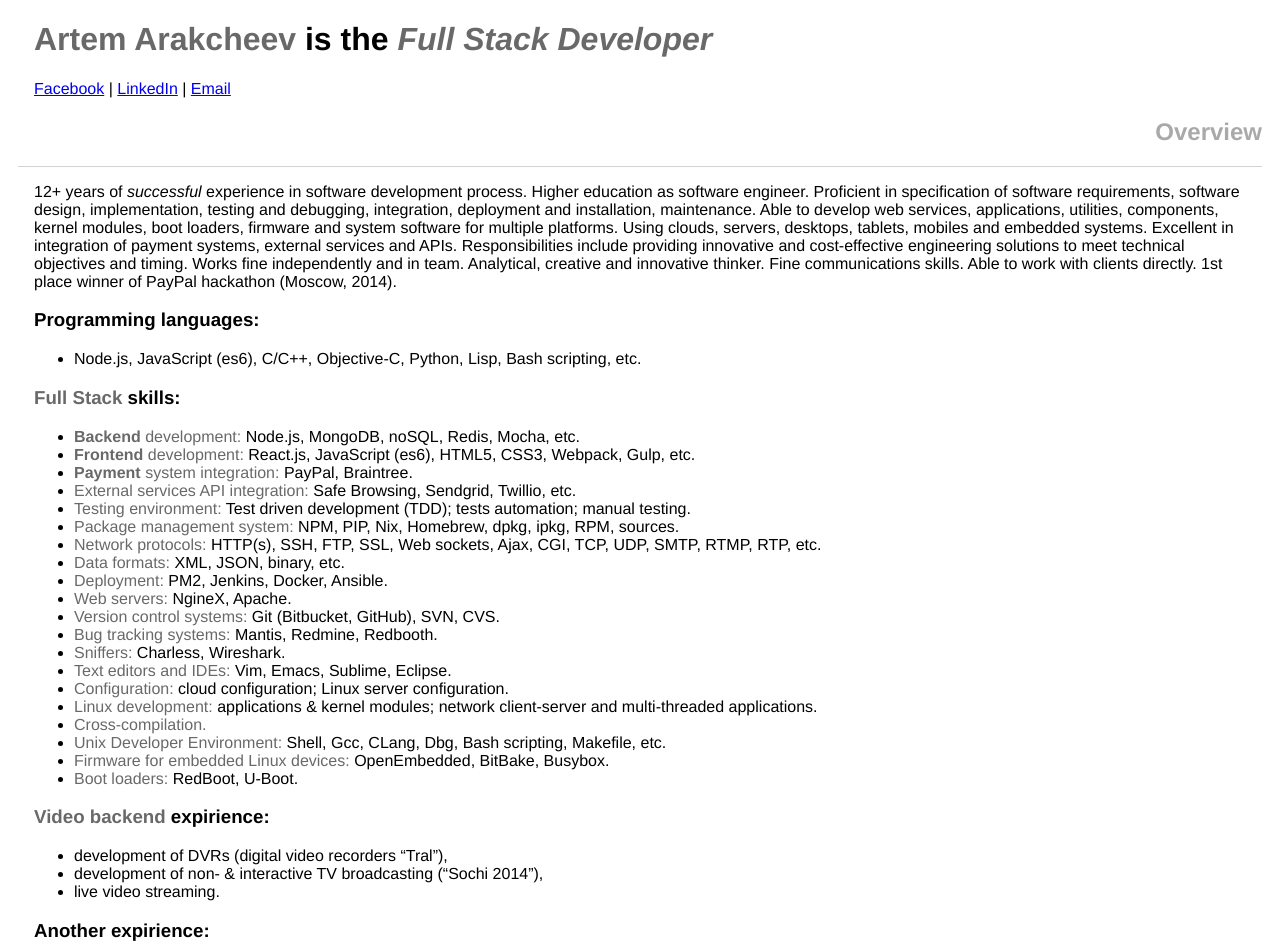
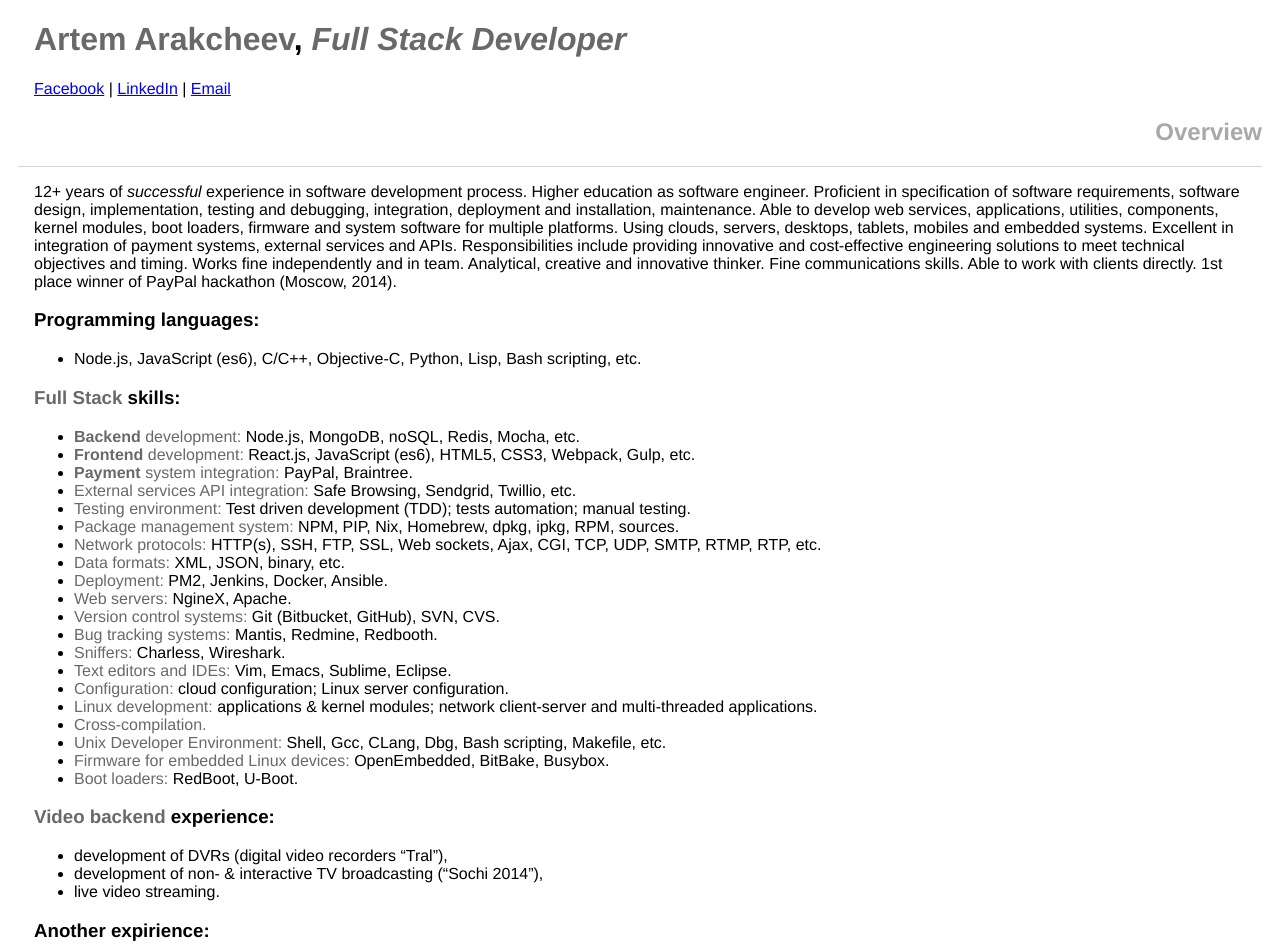
Before and after one commit to alphara/artemarakcheev, a website: page index.html in a window 1280 px wide. Shown: the top 952 px of the page. Drawn offline with Linux system fonts and the light colour scheme.

Commit message:
correct headers

```diff
--- a/index.html
+++ b/index.html
@@ -60,7 +60,7 @@
 <body>
   <div id="maindiv">
     <div id="mainname" class="block">
-      <h1><span class="hb">Artem Arakcheev</span> is the <span class="hi">Full Stack Developer</span></h1>
+      <h1><span class="hb">Artem Arakcheev</span>, <span class="hi">Full Stack Developer</span></h1>
     </div>
 
     <div class="block">
@@ -110,7 +110,7 @@
     </div>
 
     <div class="block">
-      <h3><span class="hb">Video backend</span> expirience:</h3>
+      <h3><span class="hb">Video backend</span> experience:</h3>
       <ul>
         <li>development of DVRs (digital video recorders “Tral”),</li>
         <li>development of non- & interactive TV broadcasting (“Sochi 2014”), </li>
```
